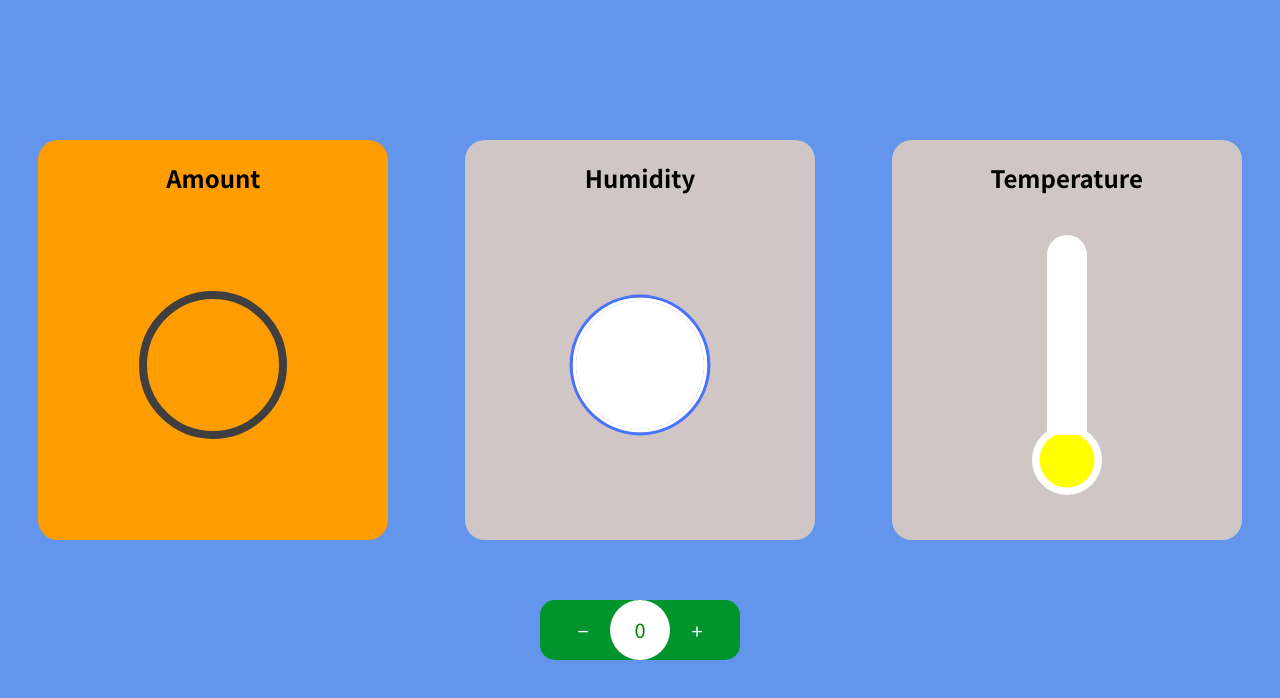
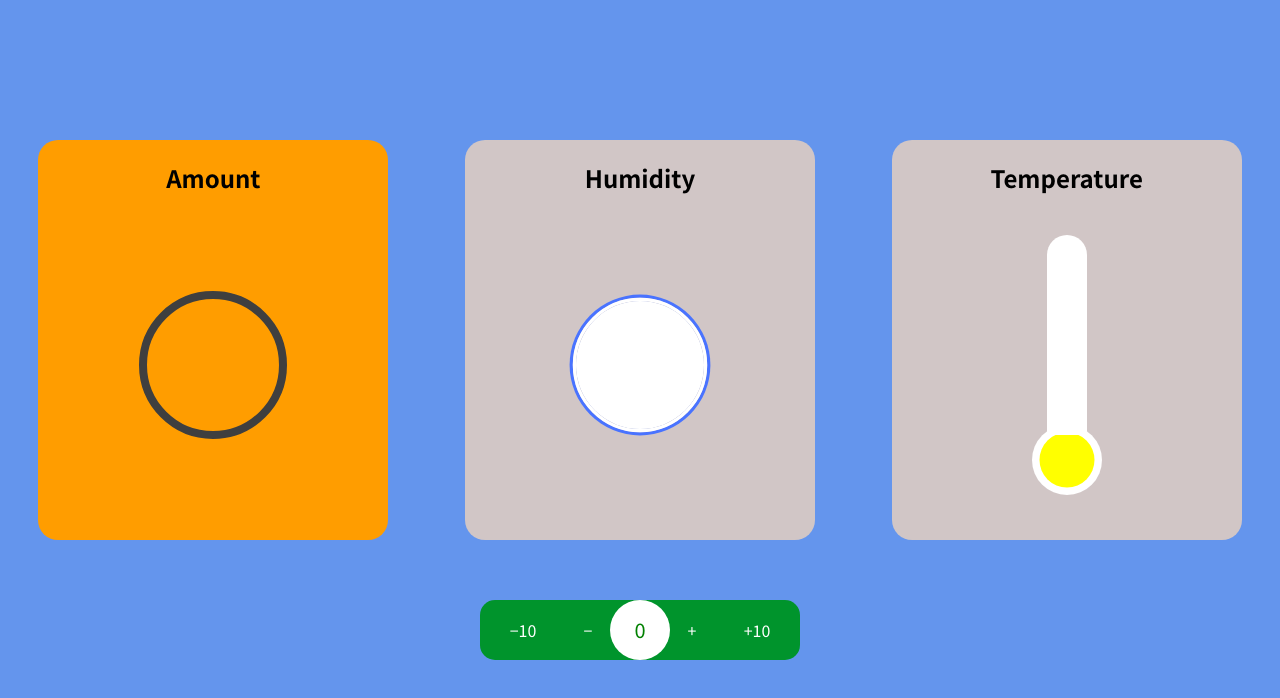
Before and after one commit to shane53386/Embedded-project, a React (Create React App) app: page / in a window 1280 px wide. Shown: the top 698 px of the page. Built offline with nearby package versions, Linux system fonts and the light colour scheme; no server answers.

Commit message:
Add +10 button

```diff
--- a/src/App.css
+++ b/src/App.css
@@ -177,22 +177,6 @@ svg circle:nth-child(2) {
 	justify-content: center;
 }
 
-.refill-btn {
-	color: white;
-	/* width: 30vw; */
-	text-align: center;
-	background-color: rgb(231, 118, 179);
-	border: none;
-	padding: 20px;
-	font-size: 20px;
-	border-radius: 10px;
-	transition: 0.3s;
-}
-
-.refill-btn:hover {
-	background: rgb(240, 73, 101);
-}
-
 .warning {
 	animation: warn 0.7s ease-in infinite alternate;
 }
@@ -208,7 +192,7 @@ svg circle:nth-child(2) {
 
 .input-number {
 	position: relative;
-	width: 200px;
+	width: 320px;
 	height: 60px;
 	background-color: transparent;
 }
@@ -218,7 +202,7 @@ svg circle:nth-child(2) {
 	display: inline-block;
 	background-color: white;
 	height: 100%;
-	width: 30%;
+	width: 60px;
 	border-radius: 50%;
 	text-align: center;
 	transform: translateX(-50%);
@@ -235,23 +219,31 @@ svg circle:nth-child(2) {
 
 .input-number button {
 	display: inline-block;
-	width: 50%;
+	width: 80px;
 	height: 100%;
 	border: none;
 	color: white;
-	font-size: 20px;
+	font-size: 16px;
 	cursor: pointer;
 	background-color: rgb(0, 148, 44);
 	transition: background-color 0.2s ease;
 }
 
 .input-number button:nth-of-type(1) {
-	padding-right: 20px;
+	padding-right: 0px;
 	border-radius: 15px 0 0 15px;
 }
 
 .input-number button:nth-of-type(2) {
-	padding-left: 20px;
+	padding-right: 30px;
+}
+
+.input-number button:nth-of-type(3) {
+	padding-left: 30px;
+}
+
+.input-number button:nth-of-type(4) {
+	padding-left: 0px;
 	border-radius: 0 15px 15px 0;
 }
 
--- a/src/button.js
+++ b/src/button.js
@@ -5,14 +5,28 @@ function InputNumber(props) {
 
 	function increment() {
 		const max = props.maxValue;
-		console.log("max :>> ", max);
 		if (value >= max) return;
 		setValue((value) => value + 1);
 	}
+
+	function increment10() {
+		const max = props.maxValue;
+		if (value == max) return;
+		else if (value + 10 >= max) setValue(max);
+		else setValue((value) => value + 10);
+	}
+
 	function decrement() {
 		const min = props.minValue;
 		if (value <= min) return;
 		setValue((value) => value - 1);
+	}
+
+	function decrement10() {
+		const min = props.minValue;
+		if (value == min) return;
+		else if (value - 10 <= min) setValue(0);
+		else setValue((value) => value - 10);
 	}
 
 	function refillBtn() {
@@ -33,6 +47,9 @@ function InputNumber(props) {
 
 	return (
 		<div className="input-number">
+			<button type="button" onClick={decrement10}>
+				&#8722;10
+			</button>
 			<button type="button" onClick={decrement}>
 				&#8722;
 			</button>
@@ -43,6 +60,9 @@ function InputNumber(props) {
 			<button type="button" onClick={increment}>
 				&#43;
 			</button>
+			<button type="button" onClick={increment10}>
+				&#43;10
+			</button>
 		</div>
 	);
 }
```
